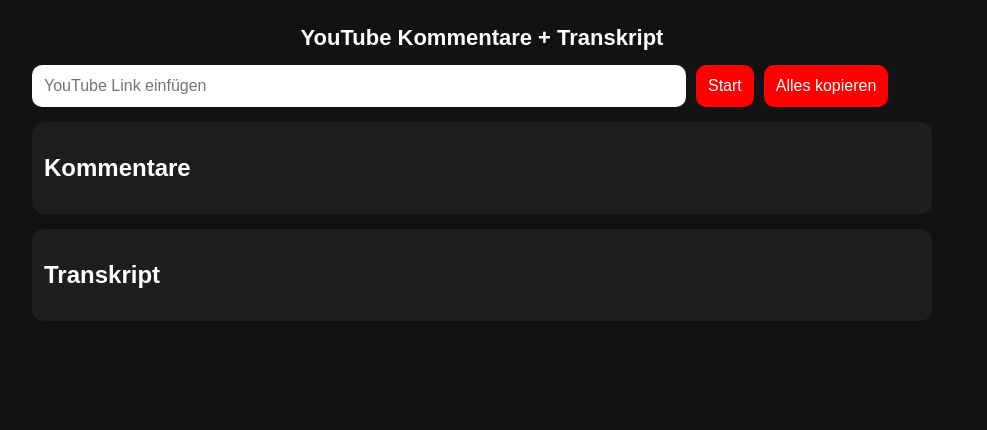
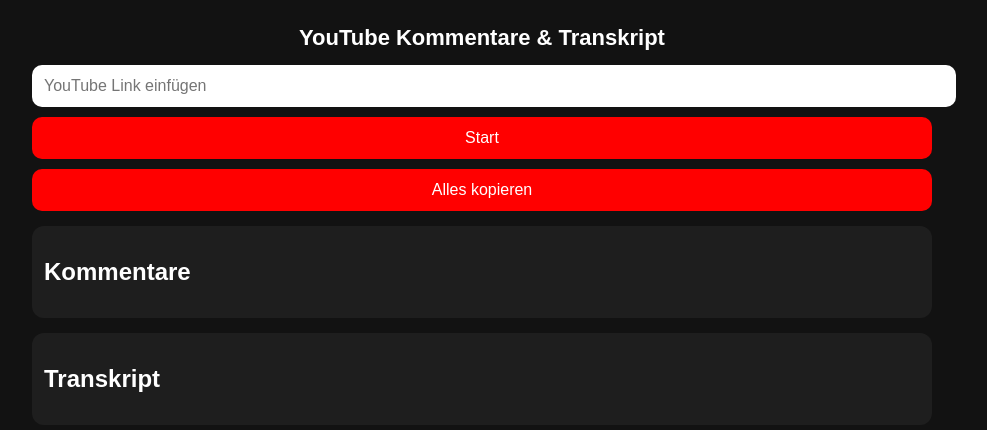
Before and after one commit to Mantikor126/yt-tool, a website: page public/index.html in a window 1280 px wide. Shown: the whole page, without its empty margins (158-1145 px from the left). Drawn offline with Linux system fonts and the light colour scheme.

Commit message:
Update index.html

```diff
--- a/public/index.html
+++ b/public/index.html
@@ -93,21 +93,6 @@
   font-style: italic;
 }
 
-/* Desktop Anpassung */
-@media (min-width: 768px) {
-  .input-group {
-    flex-direction: row;
-  }
-
-  input {
-    width: 70%;
-  }
-
-  button {
-    width: auto;
-  }
-
-}
 
   /* Button Gruppe */
 .button-group {
@@ -120,23 +105,14 @@
   width: 100%;
 }
 
-/* Optional: Desktop etwas kompakter */
-@media (min-width: 768px) {
-  .button-group {
-    flex-direction: row;
-  }
 
-  .button-group button {
-    width: auto;
-  }
-}
 </style>
 </head>
 
 <body>
   <div class="container">
 
-    <h1>YouTube Kommentare + Transkript</h1>
+    <h1>YouTube Kommentare & Transkript</h1>
 
 <div class="input-group">
   <input id="url" placeholder="YouTube Link einfügen">
```
